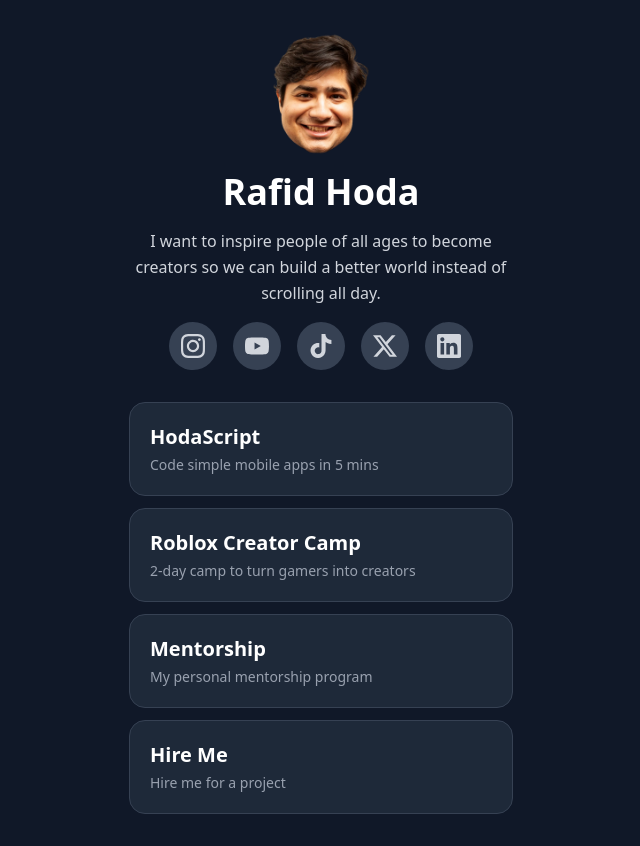
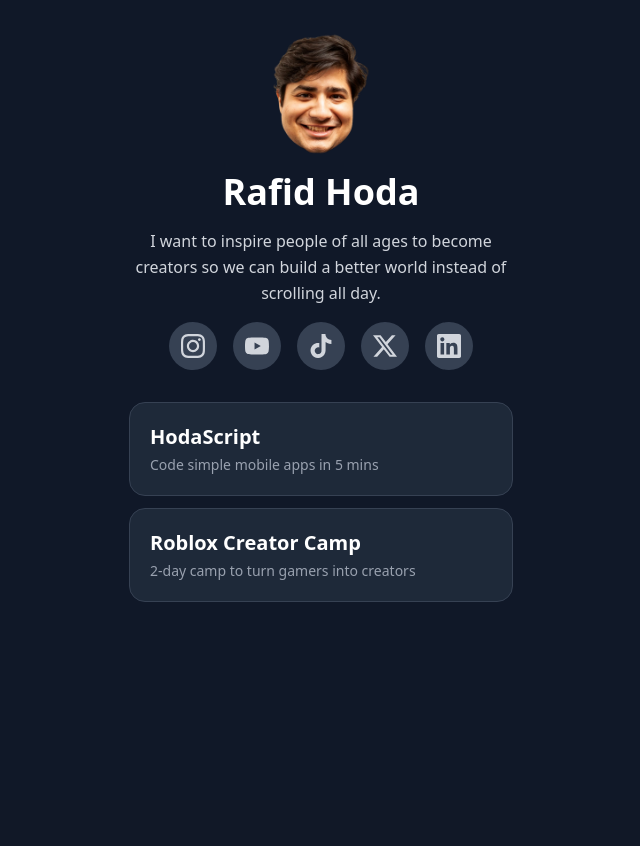
Before and after one commit to rafidhoda/rafidhoda, a Next.js app: page / in a window 1280 px wide. Shown: the whole page, without its empty margins (319-959 px from the left). After the commit the page ends 800 px from the top, so only its background shows below. Built offline with nearby package versions, Linux system fonts and the light colour scheme.

Commit message:
Only show two first

```diff
--- a/src/app/page.tsx
+++ b/src/app/page.tsx
@@ -13,18 +13,6 @@ export default function Home() {
       description: "2-day camp to turn gamers into creators",
       url: "https://robloxcreatorcamp.com",
       external: true,
-    },
-    {
-      title: "Mentorship",
-      description: "My personal mentorship program",
-      url: "https://rafidhoda.com/mentorship",
-      external: false,
-    },
-    {
-      title: "Hire Me",
-      description: "Hire me for a project",
-      url: "https://rafidhoda.com/hire-me",
-      external: false,
     },
   ];
 
```
